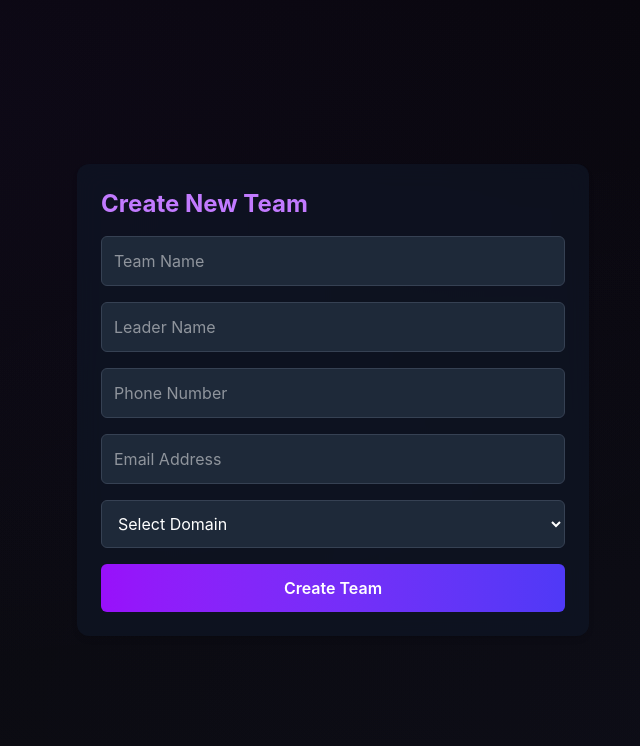
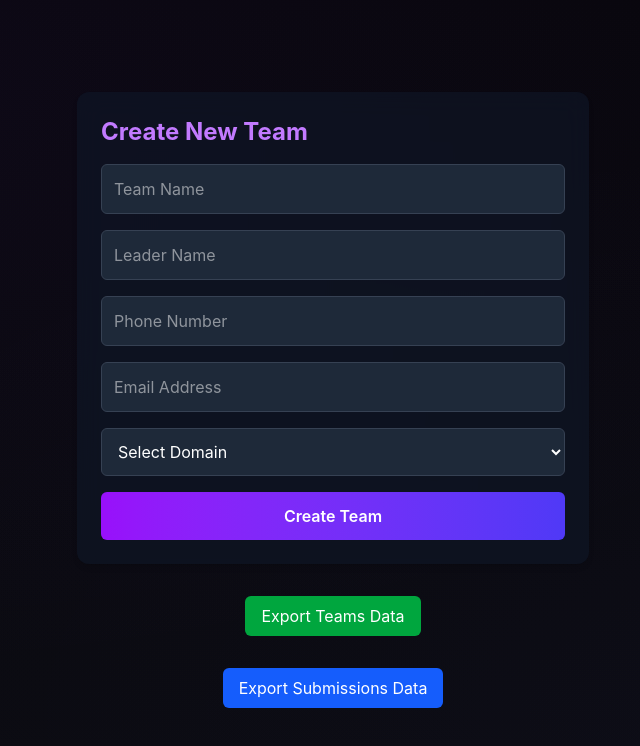
Before and after one commit to KartikTulsian/hackoasis_prob_state, a Next.js app: page /teams in a window 1280 px wide. Shown: the top 746 px of the page, without its empty margins (307-947 px from the left). Built offline with nearby package versions, Linux system fonts and the light colour scheme.

Commit message:
changes in excel

```diff
--- a/package.json
+++ b/package.json
@@ -21,7 +21,8 @@
     "react-dom": "19.1.0",
     "react-toastify": "^11.0.5",
     "tailwind-merge": "^3.3.1",
-    "tailwindcss-animate": "^1.0.7"
+    "tailwindcss-animate": "^1.0.7",
+    "xlsx": "^0.18.5"
   },
   "devDependencies": {
     "@eslint/eslintrc": "^3",
--- a/src/app/teams/page.tsx
+++ b/src/app/teams/page.tsx
@@ -2,11 +2,16 @@
 "use client";
 import React from "react";
 import TeamCreationForm from "@/components/TeamCreationForm";
+import ExportTeamsButton from "@/components/ExportTeamsButton";
+import ExportSubmissionsButton from "@/components/ExportSubmissionsButton";
 
 export default function TeamsPage() {
   return (
-    <main className="min-h-screen flex items-center justify-center">
+    <main className="min-h-screen flex flex-col gap-8 items-center justify-center">
       <TeamCreationForm />
+
+      <ExportTeamsButton/>
+      <ExportSubmissionsButton/>
     </main>
   );
 }
--- /dev/null
+++ b/src/components/ExportSubmissionsButton.tsx
@@ -0,0 +1,74 @@
+"use client";
+import React from "react";
+import { db } from "@/lib/firebase";
+import { collection, getDocs } from "firebase/firestore";
+import * as XLSX from "xlsx";
+import { toast } from "react-toastify";
+
+export default function ExportSubmissionsButton() {
+  const handleExport = async () => {
+    try {
+      const querySnap = await getDocs(collection(db, "submissions"));
+      const submissions: any[] = [];
+
+      querySnap.forEach((doc) => {
+        const data = doc.data();
+        submissions.push({
+          "Team Name": data.teamName || "",
+          "Leader Name": data.leaderName || "",
+          "Phone": data.phone || "",
+          "Email": data.email || "",
+          "Domain": data.domain || "",
+          "Problem ID": data.problemId || "",
+          "Submitted At": data.timestamp?.toDate
+            ? data.timestamp.toDate().toLocaleString()
+            : "",
+        });
+      });
+
+      if (submissions.length === 0) {
+        toast.error("No submissions found!");
+        return;
+      }
+
+      // Sort by Domain, then Team Name
+      submissions.sort((a, b) => {
+        if (a["Domain"] < b["Domain"]) return -1;
+        if (a["Domain"] > b["Domain"]) return 1;
+        return a["Team Name"].localeCompare(b["Team Name"]);
+      });
+
+      // Convert to worksheet with custom headers
+      const worksheet = XLSX.utils.json_to_sheet(submissions, {
+        header: [
+          "Team Name",
+          "Leader Name",
+          "Phone",
+          "Email",
+          "Domain",
+          "Problem ID",
+          "Submitted At",
+        ],
+      });
+
+      const workbook = XLSX.utils.book_new();
+      XLSX.utils.book_append_sheet(workbook, worksheet, "Submissions");
+
+      // Export as Excel file
+      XLSX.writeFile(workbook, "Submissions_Data.xlsx");
+      toast.success("Submissions exported successfully!");
+    } catch (err) {
+      console.error(err);
+      toast.error("Error exporting Submissions data");
+    }
+  };
+
+  return (
+    <button
+      onClick={handleExport}
+      className="px-4 py-2 rounded-md bg-blue-600 text-white hover:bg-blue-700 transition"
+    >
+      Export Submissions Data
+    </button>
+  );
+}
--- /dev/null
+++ b/src/components/ExportTeamsButton.tsx
@@ -0,0 +1,64 @@
+"use client";
+import React from "react";
+import { db } from "@/lib/firebase";
+import { collection, getDocs } from "firebase/firestore";
+import * as XLSX from "xlsx";
+import { toast } from "react-toastify";
+
+export default function ExportTeamsButton() {
+  const handleExport = async () => {
+    try {
+      const querySnap = await getDocs(collection(db, "teams"));
+      const teams: any[] = [];
+
+      querySnap.forEach((doc) => {
+        const data = doc.data();
+        teams.push({
+          "Team Name": data.teamName || "",
+          "Leader Name": data.leaderName || "",
+          "Phone": data.phone || "",
+          "Email": data.email || "",
+          "Domain": data.domain || "",
+          "Created At": data.createdAt?.toDate
+            ? data.createdAt.toDate().toLocaleString()
+            : "",
+        });
+      });
+
+      if (teams.length === 0) {
+        toast.error("No team data found!");
+        return;
+      }
+
+      // Sort by Domain, then Team Name
+      teams.sort((a, b) => {
+        if (a["Domain"] < b["Domain"]) return -1;
+        if (a["Domain"] > b["Domain"]) return 1;
+        return a["Team Name"].localeCompare(b["Team Name"]);
+      });
+
+      // Convert to worksheet
+      const worksheet = XLSX.utils.json_to_sheet(teams, { header: [
+        "Team Name", "Leader Name", "Phone", "Email", "Domain", "Created At"
+      ]});
+      const workbook = XLSX.utils.book_new();
+      XLSX.utils.book_append_sheet(workbook, worksheet, "Teams");
+
+      // Export as Excel file
+      XLSX.writeFile(workbook, "Teams_Data.xlsx");
+      toast.success("Teams exported successfully!");
+    } catch (err) {
+      console.error(err);
+      toast.error("Error exporting Teams data");
+    }
+  };
+
+  return (
+    <button
+      onClick={handleExport}
+      className="px-4 py-2 rounded-md bg-green-600 text-white hover:bg-green-700 transition"
+    >
+      Export Teams Data
+    </button>
+  );
+}
```
Also changed, not shown: 1 other file (tests, documents, lock files or other folders).
